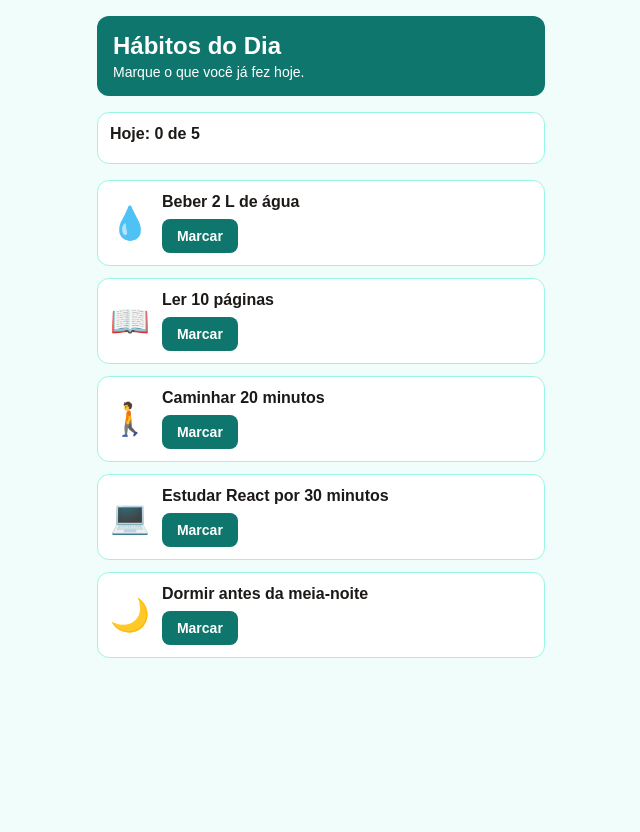
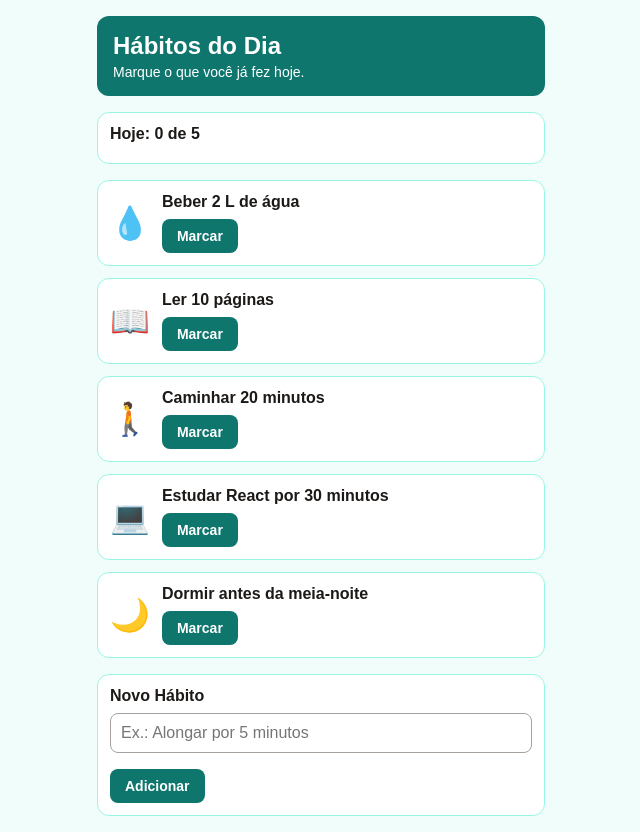
Before and after one commit to Desenvolvedor-FrontEnd-React-T3/02-habitos-do-dia, a React (Vite) app: page / in a window 1280 px wide. Shown: the whole page, without its empty margins (319-959 px from the left). Before the commit the page ends 800 px from the top, so only its background shows below. Built offline with nearby package versions, Linux system fonts and the light colour scheme.

Commit message:
feat: add HabitForm component for adding new habits

```diff
--- a/src/App.jsx
+++ b/src/App.jsx
@@ -3,21 +3,32 @@
 import { Counter } from "./components/Counter";
 import { HabitCard } from "./components/HabitCard";
 import { Header } from "./components/Header";
-import { CounterExercise } from "./components/CounterExercise";
-import { PlayersPoints } from "./components/PlayersPoints";
+// import { CounterExercise } from "./components/CounterExercise";
+// import { PlayersPoints } from "./components/PlayersPoints";
 
 import initialHabits from "./data/habits";
+import { HabitForm } from "./components/HabitForm";
 
 function App() {
   const [habits, setHabits] = useState(initialHabits);
 
   const doneCount = habits.filter((habit) => habit.done).length
 
+  function handleAdd(name) {
+    const newHabit = {
+      id: Date.now(),
+      icon: "⭐️",
+      name,
+      done: false
+    }
+
+    setHabits([...habits, newHabit])
+  }
+
 
   // const [count, setCount] = useState(0);
 
   function handleToggle(id) {
-
     // setCount(count + 1);
     // console.log(count);
 
@@ -50,6 +61,8 @@
           />
         ))}
       </main>
+
+      <HabitForm onAdd={handleAdd} />
     </>
   );
 }
--- /dev/null
+++ b/src/components/HabitForm/habit-form.css
@@ -0,0 +1,21 @@
+.habit-form {
+  display: flex;
+  flex-direction: column;
+  gap: 8px;
+  margin-top: 16px;
+  padding: 12px;
+  border: 1px solid #99f6e4;
+  border-radius: 12px;
+  background-color: #ffffff;
+}
+
+.habit-form label {
+  font-weight: bold;
+}
+
+.habit-form input {
+  padding: 10px;
+  border: 1px solid #a8a29e;
+  border-radius: 8px;
+  font-size: 16px;
+}
--- /dev/null
+++ b/src/components/HabitForm/index.jsx
@@ -0,0 +1,28 @@
+import { useState } from "react"
+import "./habit-form.css"
+
+export function HabitForm({onAdd}) {
+  const [name, setName] = useState("")
+
+  function handleSubmit(e) {
+    e.preventDefault()
+    onAdd(name)
+    setName("")
+  }
+
+  return (
+    <form className="habit-form" onSubmit={handleSubmit}>
+      <label htmlFor="habit-name">Novo Hábito</label>
+      <input
+        id="habit-name"
+        type="text"
+        maxLength={40}
+        placeholder="Ex.: Alongar por 5 minutos"
+        value={name}
+        onChange={(e) => setName(e.target.value)}
+      />
+      <p></p>
+      <button>Adicionar</button>
+    </form>
+  )
+}
```
